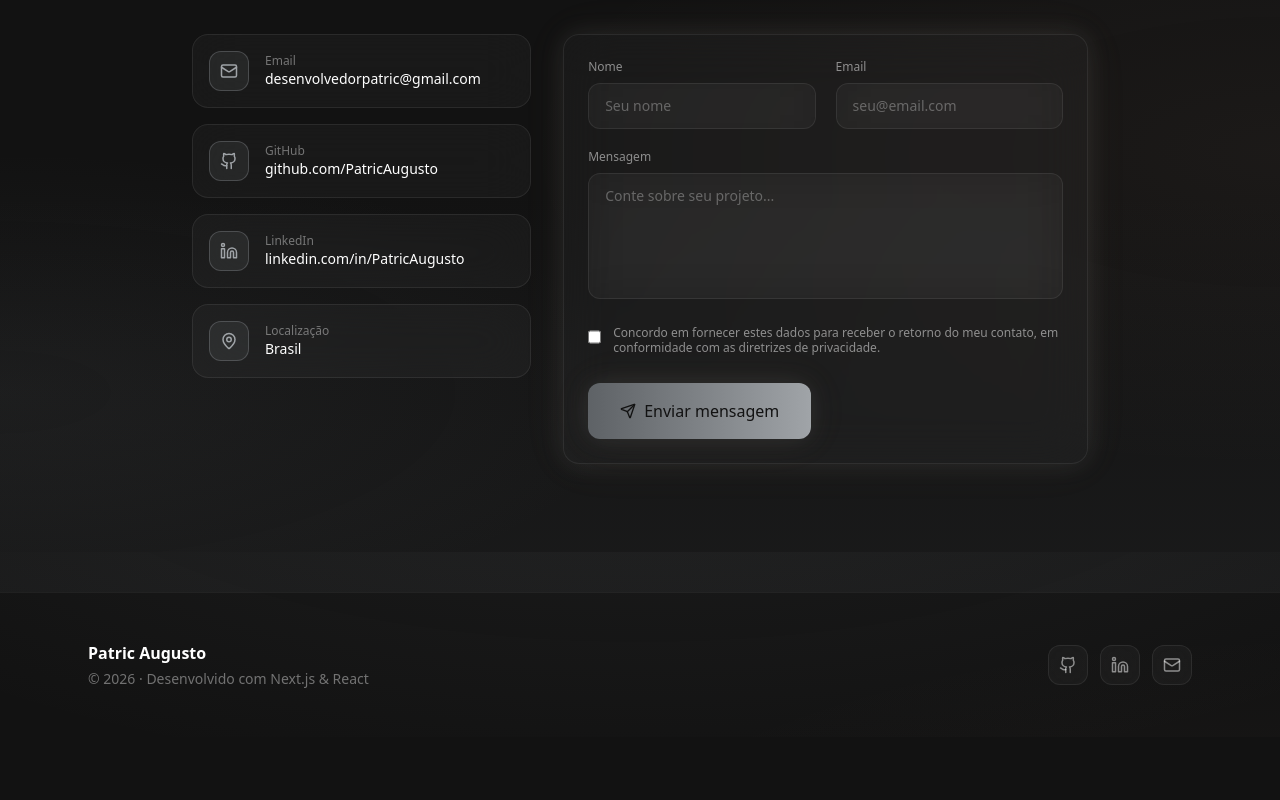
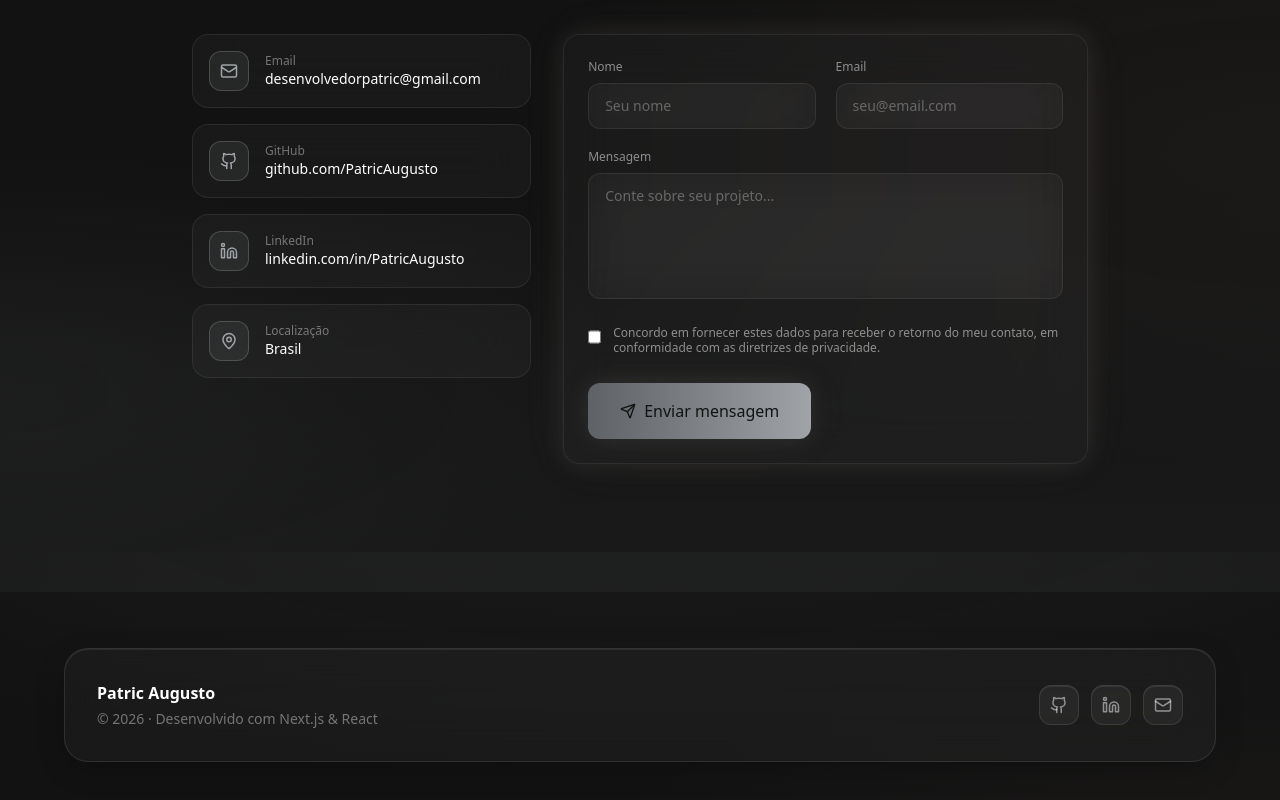
Before and after one commit to PatricAugusto/Portfolio-v4, a Next.js app: page / in a window 1280 px wide. Shown: the part 5848-6648 px from the top of the page. Before the commit the page ends 6585 px from the top, so only its background shows below. Built offline with nearby package versions, Linux system fonts and the light colour scheme.

Commit message:
feat(footer): refatorei o componente Footer com novos estilos e animações

```diff
--- a/src/components/layout/Footer.tsx
+++ b/src/components/layout/Footer.tsx
@@ -1,13 +1,38 @@
 import { Github, Linkedin, Mail } from "lucide-react";
 import { siteConfig } from "@/data/portfolio";
+
+const socialLinks = [
+  { href: siteConfig.github, label: "GitHub", icon: Github, external: true },
+  {
+    href: siteConfig.linkedin,
+    label: "LinkedIn",
+    icon: Linkedin,
+    external: true,
+  },
+  { href: `mailto:${siteConfig.email}`, label: "Email", icon: Mail, external: false },
+];
 
 export function Footer() {
   const year = new Date().getFullYear();
 
   return (
-    <footer className="border-t border-white/5 py-12">
-      <div className="mx-auto flex max-w-6xl flex-col items-center gap-6 px-6 sm:flex-row sm:justify-between">
-        <div className="text-center sm:text-left">
+    <footer className="px-4 py-10 sm:px-6 sm:py-14">
+      <style>{`
+        @keyframes footer-fade-up {
+          from {
+            opacity: 0;
+            transform: translateY(8px);
+          }
+          to {
+            opacity: 1;
+            transform: translateY(0);
+          }
+        }
+      `}</style>
+
+      <div className="mx-auto max-w-6xl rounded-3xl border border-white/10 bg-white/[0.03] p-6 shadow-[inset_0_1px_0_0_rgba(255,255,255,0.08),0_8px_32px_-8px_rgba(0,0,0,0.35)] backdrop-blur-xl backdrop-saturate-150 sm:p-8">
+        <div className="flex flex-col items-center gap-6 sm:flex-row sm:justify-between">
+          <div className="animate-[footer-fade-up_0.6s_ease-out_both] text-center sm:text-left">
             <p className="font-semibold">{siteConfig.name}</p>
             <p className="mt-1 text-sm text-white/40">
               © {year} · Desenvolvido com Next.js & React
@@ -15,31 +40,23 @@ export function Footer() {
           </div>
 
           <div className="flex items-center gap-3">
+            {socialLinks.map(({ href, label, icon: Icon, external }, index) => (
               <a
-            href={siteConfig.github}
-            target="_blank"
-            rel="noopener noreferrer"
-            className="glass glass-hover flex h-10 w-10 items-center justify-center rounded-xl text-white/50 hover:text-white"
-            aria-label="GitHub"
+                key={label}
+                href={href}
+                target={external ? "_blank" : undefined}
+                rel={external ? "noopener noreferrer" : undefined}
+                aria-label={label}
+                className="group relative animate-[footer-fade-up_0.6s_ease-out_both]"
+                style={{ animationDelay: `${120 + index * 80}ms` }}
               >
-            <Github size={18} />
+                <span className="pointer-events-none absolute inset-0 rounded-xl bg-warm/0 blur-md transition-colors duration-500 group-hover:bg-warm/20" />
+                <span className="relative flex h-10 w-10 items-center justify-center rounded-xl border border-white/10 bg-white/5 text-white/50 shadow-[inset_0_1px_0_0_rgba(255,255,255,0.08)] backdrop-blur-md transition-all duration-300 group-hover:-translate-y-1 group-hover:rotate-3 group-hover:border-warm/30 group-hover:text-warm group-active:translate-y-0 group-active:scale-95 group-active:rotate-0">
+                  <Icon size={18} />
+                </span>
               </a>
-          <a
-            href={siteConfig.linkedin}
-            target="_blank"
-            rel="noopener noreferrer"
-            className="glass glass-hover flex h-10 w-10 items-center justify-center rounded-xl text-white/50 hover:text-white"
-            aria-label="LinkedIn"
-          >
-            <Linkedin size={18} />
-          </a>
-          <a
-            href={`mailto:${siteConfig.email}`}
-            className="glass glass-hover flex h-10 w-10 items-center justify-center rounded-xl text-white/50 hover:text-white"
-            aria-label="Email"
-          >
-            <Mail size={18} />
-          </a>
+            ))}
+          </div>
         </div>
       </div>
     </footer>
```
Lines whose indentation alone changed are shown as unchanged.
